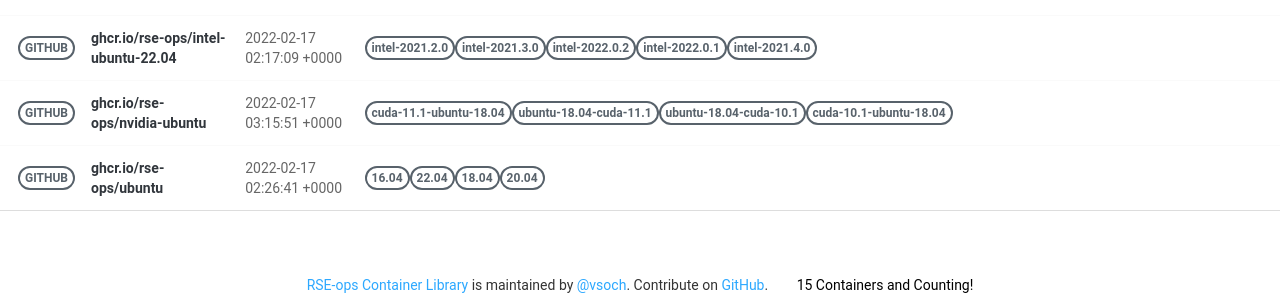
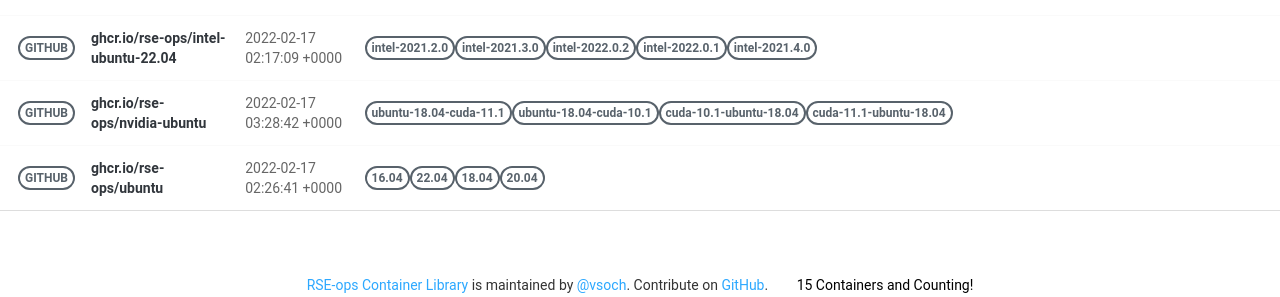
Before and after one commit to rse-ops/docker-images, a Jekyll site: the page built from pages/index.md, in a window 1280 px wide. Shown: the part 966-1263 px from the top of the page. Built offline with Jekyll 4.4.1, drawn with Linux system fonts in a browser that asks for light colours; nearby versions of some CDN libraries; part of the change alters nothing that is shown.

Commit message:
Automated push to update library 2022-02-17

```diff
--- a/_library/ghcr.io-rse-ops-nvidia-ubuntu.md
+++ b/_library/ghcr.io-rse-ops-nvidia-ubuntu.md
@@ -1,14 +1,11 @@
 ---
 layout: container
 name: ghcr.io/rse-ops/nvidia-ubuntu
-updated_at: 2022-02-17 03:15:51.001424
+updated_at: 2022-02-17 03:28:42.694474
 
 
 container_url: https://github.com/orgs/rse-ops/packages/container/package/nvidia-ubuntu
 versions:
- - tag: cuda-11.1-ubuntu-18.04
-   dockerfile: https://github.com/rse-ops/docker-images/blob/main/nvidia-ubuntu/Dockerfile
-   manifest: https://crane.ggcr.dev/manifest/ghcr.io/rse-ops/nvidia-ubuntu:cuda-11.1-ubuntu-18.04
  - tag: ubuntu-18.04-cuda-11.1
    dockerfile: https://github.com/rse-ops/docker-images/blob/main/nvidia-ubuntu/Dockerfile
    manifest: https://crane.ggcr.dev/manifest/ghcr.io/rse-ops/nvidia-ubuntu:ubuntu-18.04-cuda-11.1
@@ -18,5 +15,8 @@ versions:
  - tag: cuda-10.1-ubuntu-18.04
    dockerfile: https://github.com/rse-ops/docker-images/blob/main/nvidia-ubuntu/Dockerfile
    manifest: https://crane.ggcr.dev/manifest/ghcr.io/rse-ops/nvidia-ubuntu:cuda-10.1-ubuntu-18.04
+ - tag: cuda-11.1-ubuntu-18.04
+   dockerfile: https://github.com/rse-ops/docker-images/blob/main/nvidia-ubuntu/Dockerfile
+   manifest: https://crane.ggcr.dev/manifest/ghcr.io/rse-ops/nvidia-ubuntu:cuda-11.1-ubuntu-18.04
 
 ---
```
